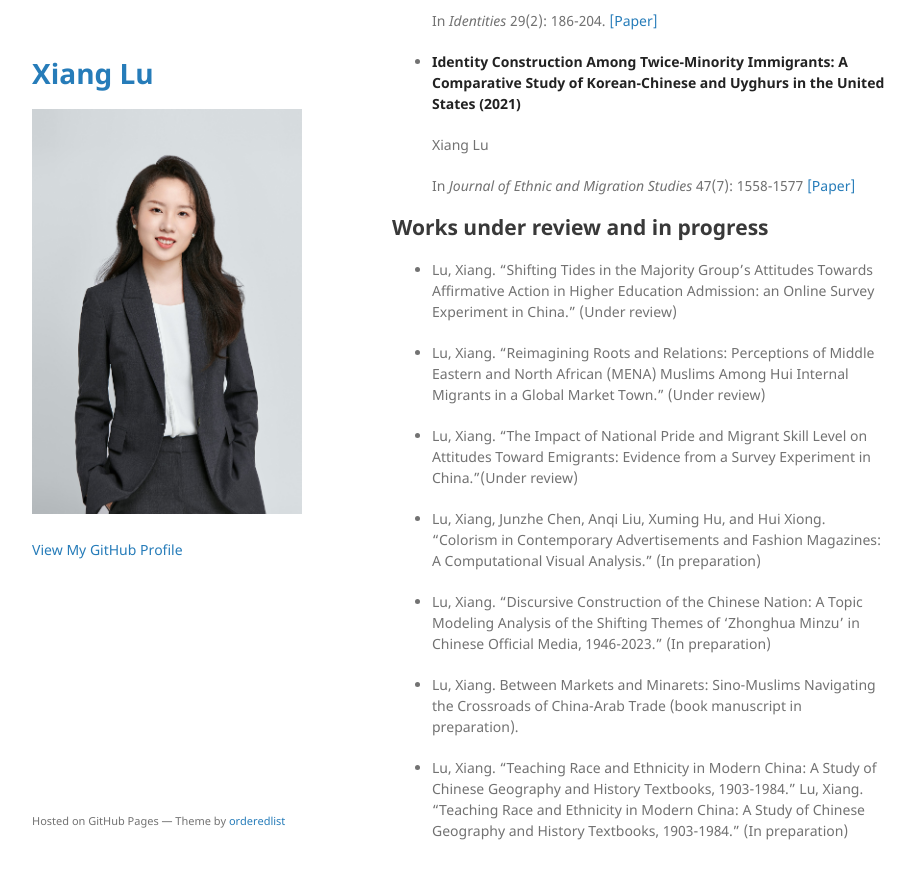
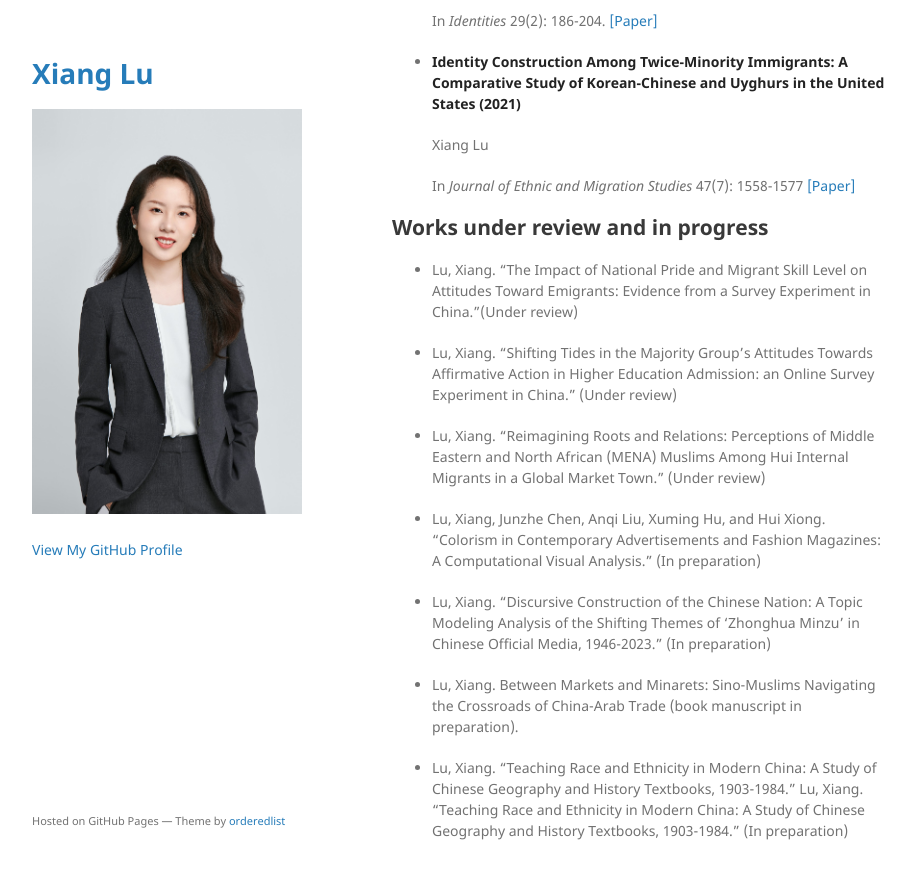
Before and after one commit to xianglusoc/xianglusoc.github.io, a Jekyll site: the page built from index.md, in a window 1280 px wide and 900 px high, scrolled down 1190 px. Shown: the top 879 px of the window, without its empty margins (178-1093 px from the left). Built offline with Jekyll 4.4.1, drawn with Linux system fonts in a browser that asks for light colours; our own code applies the rules of GitHub Pages for plain Markdown files; the repository's description, which GitHub fills in, is left out.

```diff
--- a/index.md
+++ b/index.md
@@ -49,11 +49,11 @@ Contact: xiang.lu@zju.edu.cn
 
 ## Works under review and in progress
 
+- Lu, Xiang. “The Impact of National Pride and Migrant Skill Level on Attitudes Toward Emigrants: Evidence from a Survey Experiment in China.”(Under review)
+
 - Lu, Xiang. “Shifting Tides in the Majority Group’s Attitudes Towards Affirmative Action in Higher Education Admission: an Online Survey Experiment in China.” (Under review)
 
 - Lu, Xiang. “Reimagining Roots and Relations: Perceptions of Middle Eastern and North African (MENA) Muslims Among Hui Internal Migrants in a Global Market Town.” (Under review)
-
-- Lu, Xiang. “The Impact of National Pride and Migrant Skill Level on Attitudes Toward Emigrants: Evidence from a Survey Experiment in China.”(Under review)
 
 - Lu, Xiang, Junzhe Chen, Anqi Liu, Xuming Hu, and Hui Xiong. “Colorism in Contemporary Advertisements and Fashion Magazines: A Computational Visual Analysis.” (In preparation)
 
```
